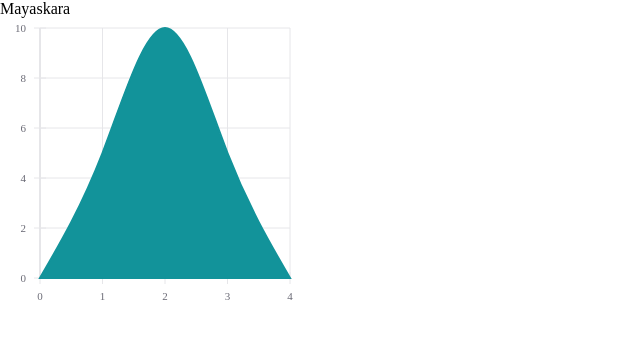
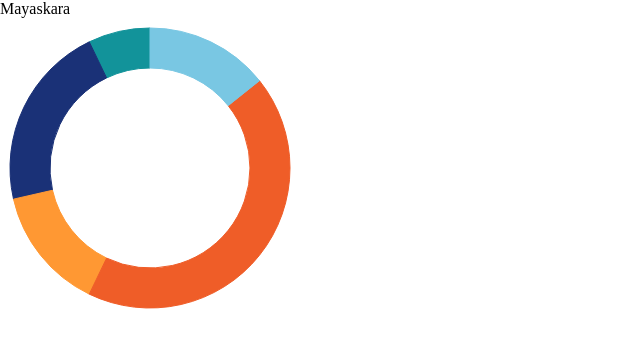
Before and after one commit to mkkaushiksjce/react-covid-dashboard, a React (Create React App) app: page / in a window 1280 px wide. Shown: the top 348 px of the page, without its empty margins (0-640 px from the left). Built offline with nearby package versions, Linux system fonts and the light colour scheme.

Commit message:
Donut chart code added, yet to test

```diff
--- a/src/App.js
+++ b/src/App.js
@@ -10,6 +10,7 @@ import Barchart from "./components/barchart/Barchart.js";
 import Linechart from "./components/linechart/Linechart.js";
 import sidenavbar from "./components/sidenavbar/Sidenavbar.js";
 import Areachart from "./components/areachart/Areachart.js";
+import Donutchart from "./components/donutchart/Donutchart.js";
 
 // Map Imports
 
@@ -28,7 +29,7 @@ class App extends React.Component {
         <div>Mayaskara</div>
 
         <div>
-          <Areachart />
+          <Donutchart />
         </div>
       </div>
     );
--- /dev/null
+++ b/src/components/donutchart/donutchart.js
@@ -0,0 +1,44 @@
+import React, { Component } from "react";
+import "../../style.less";
+
+/* import "react-vis/dist/style.css"; */
+
+import { RadialChart, Hint } from "react-vis";
+
+class Donutchart extends React.Component {
+  constructor(props) {
+    super(props);
+    this.state = {
+      value: false
+    };
+  }
+
+  render() {
+    const { value } = this.state;
+
+    return (
+      <RadialChart
+        className={"donut-chart-example"}
+        innerRadius={100}
+        radius={140}
+        getAngle={d => d.theta}
+        data={[
+          { theta: 2, className: "custom-class" },
+          { theta: 6 },
+          { theta: 2 },
+          { theta: 3 },
+          { theta: 1 }
+        ]}
+        onValueMouseOver={v => this.setState({ value: v })}
+        onSeriesMouseOut={v => this.setState({ value: false })}
+        width={300}
+        height={300}
+        padAngle={0.04}
+      >
+        {value !== false && <Hint value={value} />}
+      </RadialChart>
+    );
+  }
+}
+
+export default Donutchart;
```
Also changed, not shown: src/components/radialindicator/RadialIndicator.js (deleted).
